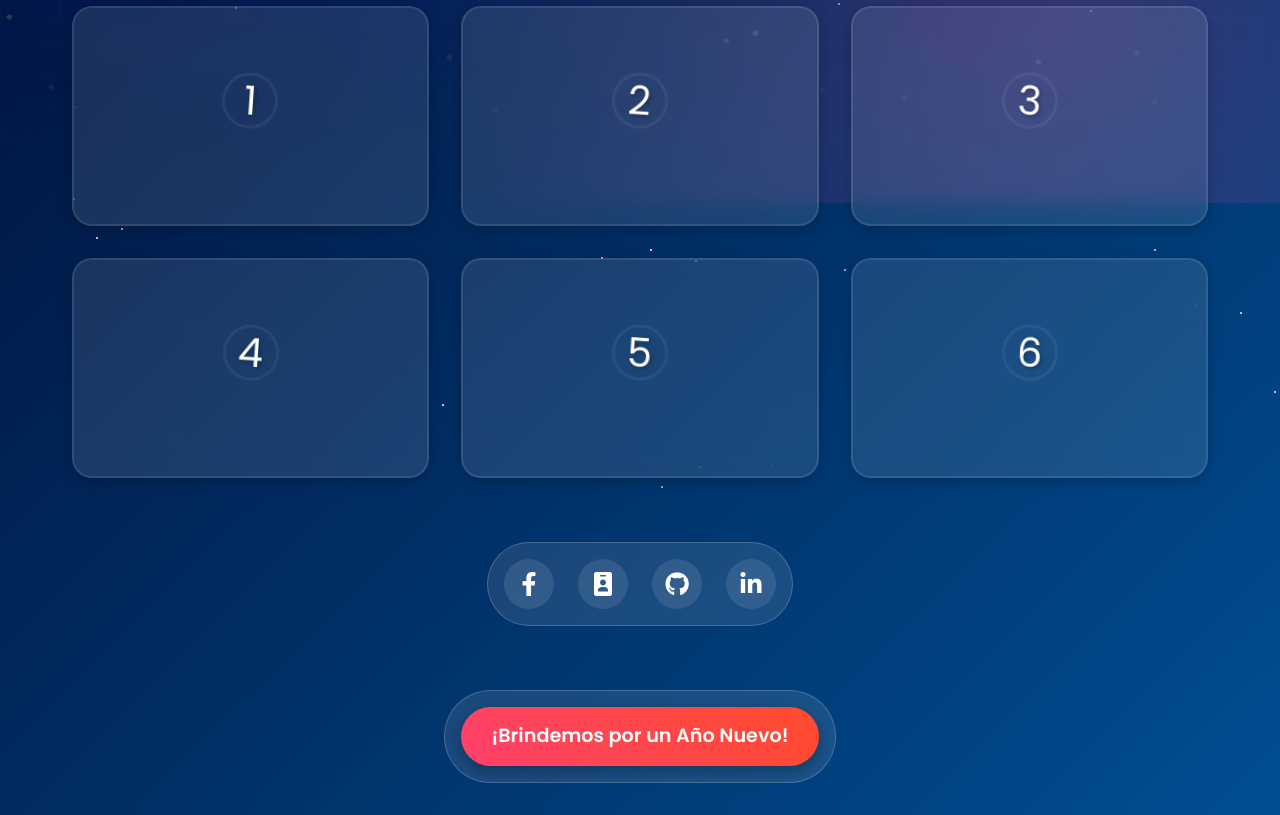
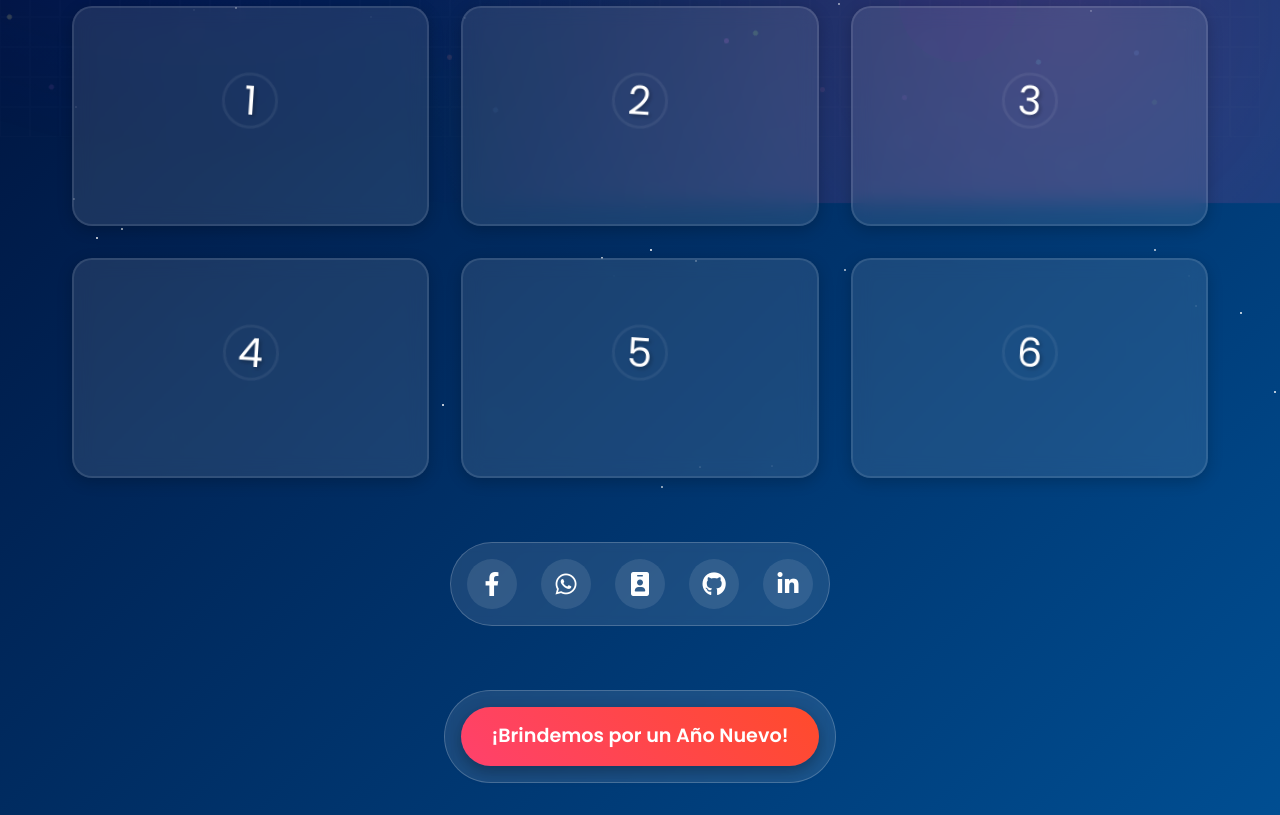
Before and after one commit to Maqui2404/feliz_a-o_nuevo_2025, a plain HTML site: page index.html in a window 1280 px wide. Shown: the part 643-1458 px from the top of the page. Drawn offline with nearby package versions, Linux system fonts and the light colour scheme.

Commit message:
Completo

```diff
--- a/index.html
+++ b/index.html
@@ -1066,6 +1066,9 @@
       >
         <i class="fab fa-facebook-f"></i>
       </a>
+      <a href="https://wa.me/+51932618811" class="social-link" target="_blank">
+        <i class="fab fa-whatsapp"></i>
+      </a>
       <a
         href="https://orcid.org/0009-0009-6019-2925"
         class="social-link"
```
